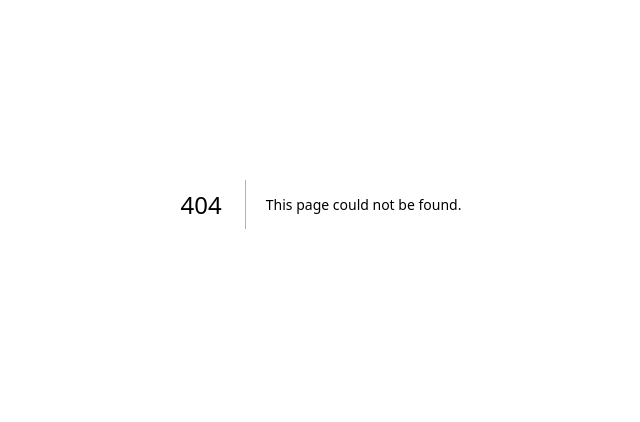
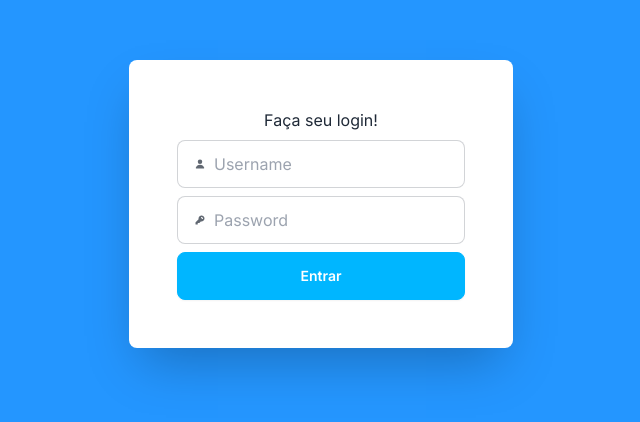
Before and after one commit to gustavolarsenn/segInfoN3, a Next.js app in the folder seginfo/: page /login in a window 1280 px wide. Before the commit this address had no page. Shown: the part 196-618 px from the top of the page, without its empty margins (319-959 px from the left). Built offline with nearby package versions, Linux system fonts and the light colour scheme.

Commit message:
Feito rotas

```diff
--- a/seginfo/src/app/components/LoginForm.tsx
+++ /dev/null
@@ -1,45 +0,0 @@
-"use client";
-
-import { useRouter } from 'next/router';
-import React from 'react';
-
-export default function LoginForm() {
-    const router = useRouter();
-
-    const handleSubmit = (event: React.FormEvent<HTMLFormElement>) => {
-        event.preventDefault();
-        router.push("/dashboard");
-
-    }
-
-    return (
-        <form onSubmit={handleSubmit} className="p-12 rounded-lg w-96 max-w-full bg-white flex justify-center items-center flex-col gap-2 shadow-2xl">
-            <h2>Faça seu login!</h2>
-            <label className="input input-bordered flex items-center gap-2 bg-white w-full">
-                <svg
-                    xmlns="http://www.w3.org/2000/svg"
-                    viewBox="0 0 16 16"
-                    fill="currentColor"
-                    className="h-4 w-4 opacity-70">
-                    <path
-                        d="M8 8a3 3 0 1 0 0-6 3 3 0 0 0 0 6ZM12.735 14c.618 0 1.093-.561.872-1.139a6.002 6.002 0 0 0-11.215 0c-.22.578.254 1.139.872 1.139h9.47Z" />
-                </svg>
-                <input type="text" className="grow" placeholder="Username" />
-            </label>
-            <label className="input input-bordered flex items-center gap-2 bg-white w-full">
-                <svg
-                    xmlns="http://www.w3.org/2000/svg"
-                    viewBox="0 0 16 16"
-                    fill="currentColor"
-                    className="h-4 w-4 opacity-70">
-                    <path
-                        fillRule="evenodd"
-                        d="M14 6a4 4 0 0 1-4.899 3.899l-1.955 1.955a.5.5 0 0 1-.353.146H5v1.5a.5.5 0 0 1-.5.5h-2a.5.5 0 0 1-.5-.5v-2.293a.5.5 0 0 1 .146-.353l3.955-3.955A4 4 0 1 1 14 6Zm-4-2a.75.75 0 0 0 0 1.5.5.5 0 0 1 .5.5.75.75 0 0 0 1.5 0 2 2 0 0 0-2-2Z"
-                        clipRule="evenodd" />
-                </svg>
-                <input type="password" className="grow" placeholder="Password" />
-            </label>
-            <button type="submit" className="btn btn-info w-full text-white">Entrar</button>
-        </form>
-    )
-}
--- /dev/null
+++ b/seginfo/src/app/components/navbar.jsx
@@ -0,0 +1,22 @@
+import Link from "next/link";
+
+export default function Navbar() {
+  return (
+    <div>
+      <h1>Sistema de despesas</h1>
+      <nav>
+        <ul>
+          <li>
+            <Link href="/dashboard">Home</Link>
+          </li>
+          <li>
+            <Link href="/register">Cadastro</Link>
+          </li>
+          <li>
+            <Link href="/signature">Assinaturas</Link>
+          </li>
+        </ul>
+      </nav>
+    </div>
+  );
+}
--- /dev/null
+++ b/seginfo/src/app/dashboard/page.tsx
@@ -0,0 +1,12 @@
+import Navbar from "../components/navbar";
+
+export default function Dashboard() {
+  return (
+    <main>
+        <Navbar />
+        <div className="bg-white h-screen">
+            <h1>Dashboard</h1>
+        </div>
+    </main>
+  );
+}
--- a/seginfo/src/app/layout.tsx
+++ b/seginfo/src/app/layout.tsx
@@ -15,7 +15,9 @@ export default function RootLayout({
 }>) {
   return (
     <html lang="pt-br">
-      <body className={inter.className}>{children}</body>
+      <body className={inter.className}>
+        {children}
+      </body>
     </html>
   );
 }
--- /dev/null
+++ b/seginfo/src/app/login/page.tsx
@@ -0,0 +1,55 @@
+"use client";
+
+import { useRouter } from "next/navigation";
+import React from "react";
+
+export default function LoginForm() {
+  const router = useRouter();
+
+  const handleSubmit = (event: React.FormEvent<HTMLFormElement>) => {
+    event.preventDefault();
+    router.push("/dashboard");
+  };
+
+  return (
+    <main>
+      <div className="h-screen flex justify-center items-center bg-lightblue px-5">
+        <form
+          onSubmit={handleSubmit}
+          className="p-12 rounded-lg w-96 max-w-full bg-white flex justify-center items-center flex-col gap-2 shadow-2xl"
+        >
+          <h2>Faça seu login!</h2>
+          <label className="input input-bordered flex items-center gap-2 bg-white w-full">
+            <svg
+              xmlns="http://www.w3.org/2000/svg"
+              viewBox="0 0 16 16"
+              fill="currentColor"
+              className="h-4 w-4 opacity-70"
+            >
+              <path d="M8 8a3 3 0 1 0 0-6 3 3 0 0 0 0 6ZM12.735 14c.618 0 1.093-.561.872-1.139a6.002 6.002 0 0 0-11.215 0c-.22.578.254 1.139.872 1.139h9.47Z" />
+            </svg>
+            <input type="text" className="grow" placeholder="Username" />
+          </label>
+          <label className="input input-bordered flex items-center gap-2 bg-white w-full">
+            <svg
+              xmlns="http://www.w3.org/2000/svg"
+              viewBox="0 0 16 16"
+              fill="currentColor"
+              className="h-4 w-4 opacity-70"
+            >
+              <path
+                fillRule="evenodd"
+                d="M14 6a4 4 0 0 1-4.899 3.899l-1.955 1.955a.5.5 0 0 1-.353.146H5v1.5a.5.5 0 0 1-.5.5h-2a.5.5 0 0 1-.5-.5v-2.293a.5.5 0 0 1 .146-.353l3.955-3.955A4 4 0 1 1 14 6Zm-4-2a.75.75 0 0 0 0 1.5.5.5 0 0 1 .5.5.75.75 0 0 0 1.5 0 2 2 0 0 0-2-2Z"
+                clipRule="evenodd"
+              />
+            </svg>
+            <input type="password" className="grow" placeholder="Password" />
+          </label>
+          <button type="submit" className="btn btn-info w-full text-white">
+            Entrar
+          </button>
+        </form>
+      </div>
+    </main>
+  );
+}
--- a/seginfo/src/app/page.tsx
+++ b/seginfo/src/app/page.tsx
@@ -1,9 +1,9 @@
-import LoginForm from "./components/LoginForm";
+import LoginForm from "./login/page";
 
 export default function Home() {
   return (
     <main>
-      <div className="h-screen flex justify-center items-center bg-lightblue px-5">
+      <div>
         <LoginForm />
       </div>
     </main>
--- /dev/null
+++ b/seginfo/src/app/register/page.tsx
@@ -0,0 +1,12 @@
+import Navbar from "../components/navbar";
+
+export default function Register() {
+  return (
+    <main>
+      <Navbar />
+      <div className="bg-white h-screen">
+        <h1>Registro</h1>
+      </div>
+    </main>
+  );
+}
--- /dev/null
+++ b/seginfo/src/app/signature/page.tsx
@@ -0,0 +1,12 @@
+import Navbar from "../components/navbar";
+
+export default function Signature() {
+  return (
+    <main>
+      <Navbar />
+      <div className="bg-white h-screen">
+        <h1>Assinatura</h1>
+      </div>
+    </main>
+  );
+}
```
Also changed, not shown: seginfo/src/app/globals.css (line endings or trailing spaces), seginfo/src/app/pages/Register.jsx (deleted), seginfo/src/app/pages/dashboard.jsx (deleted), seginfo/src/app/pages/signature.jsx (deleted).
